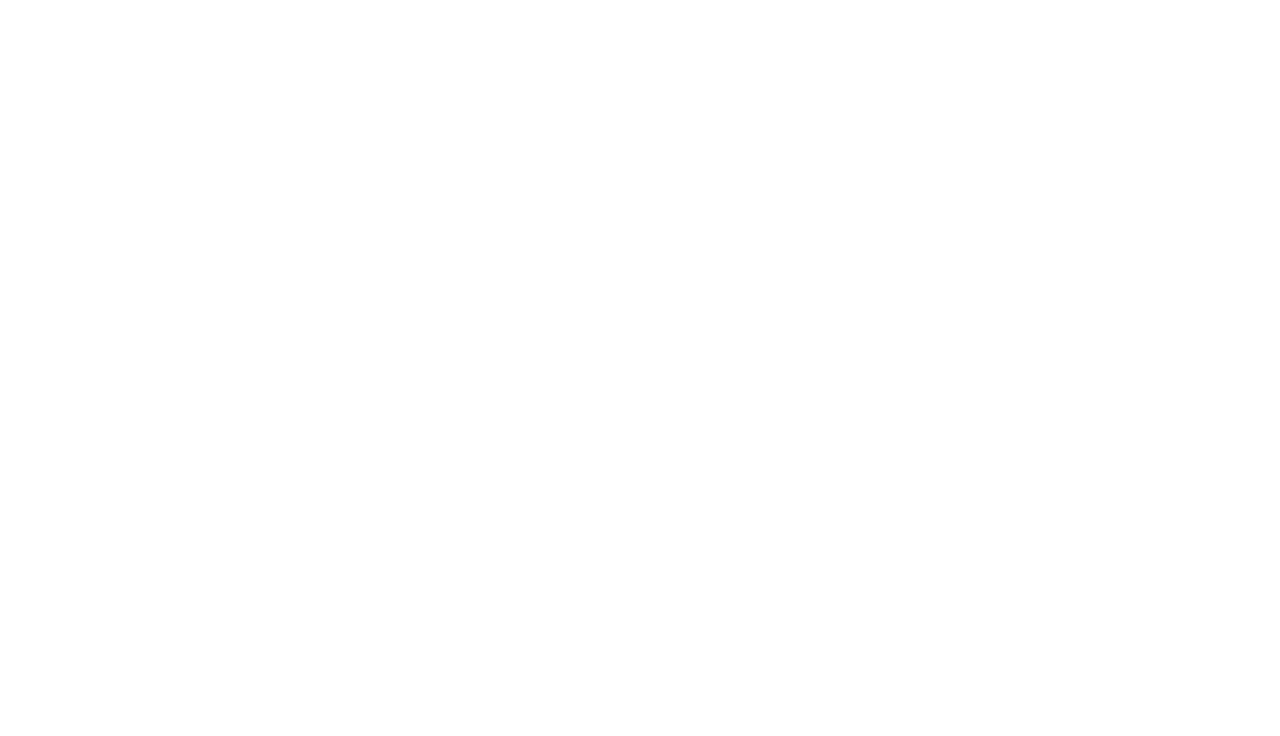
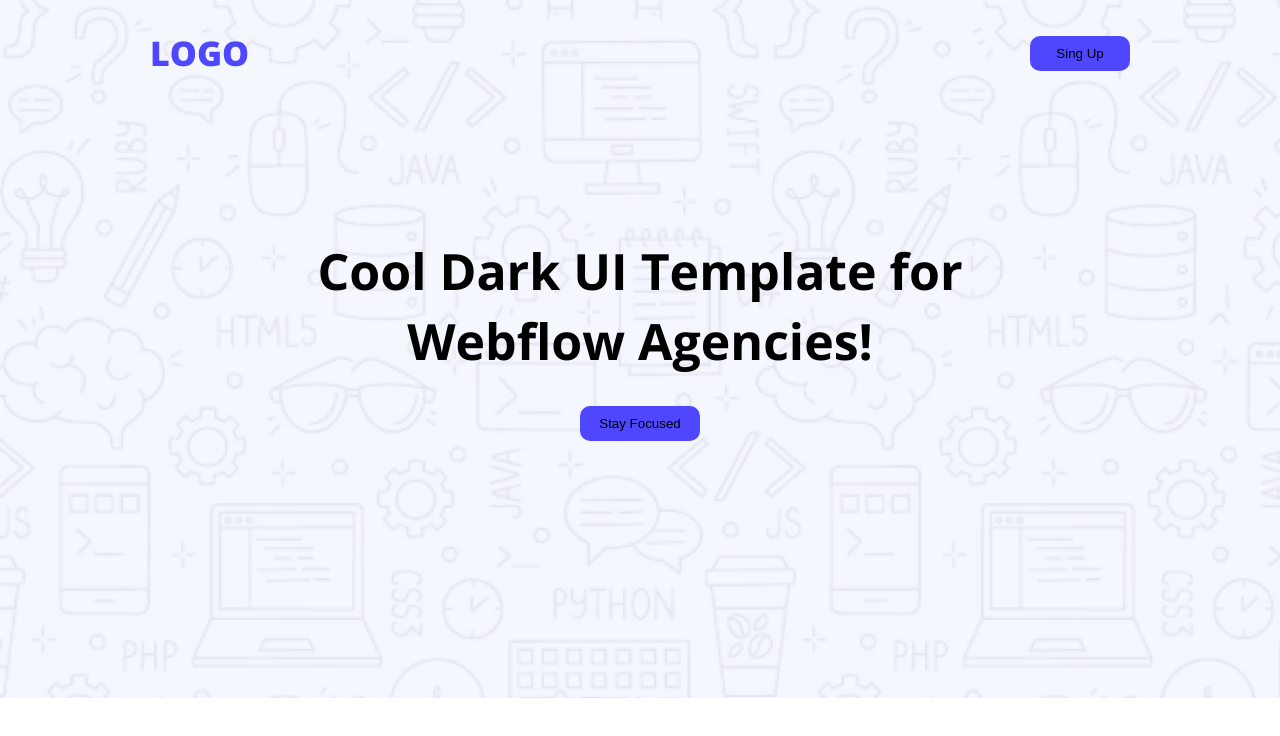
Before and after one commit to Md-Baayejid/Assignment-1, a plain HTML site: page index.html in a window 1280 px wide. Drawn offline with nearby package versions, Linux system fonts and the light colour scheme.

Commit message:
Added Banner section and css file

```diff
--- a/index.html
+++ b/index.html
@@ -4,8 +4,26 @@
     <meta charset="UTF-8">
     <meta name="viewport" content="width=device-width, initial-scale=1.0">
     <title>Assignment</title>
+    <link rel="preconnect" href="https://fonts.googleapis.com">
+<link rel="preconnect" href="https://fonts.gstatic.com" crossorigin>
+<link href="https://fonts.googleapis.com/css2?family=Inter:ital,opsz,wght@0,14..32,100..900;1,14..32,100..900&family=Open+Sans:ital,wght@0,300..800;1,300..800&display=swap" rel="stylesheet">
+
+<link rel="preconnect" href="https://fonts.googleapis.com">
+<link rel="preconnect" href="https://fonts.gstatic.com" crossorigin>
+<link href="https://fonts.googleapis.com/css2?family=Inter:ital,opsz,wght@0,14..32,100..900;1,14..32,100..900&family=Open+Sans:ital,wght@0,300..800;1,300..800&family=Raleway:ital,wght@0,100..900;1,100..900&display=swap" rel="stylesheet">
+
+    <link rel="stylesheet" href="style.css">
 </head>
 <body>
-
+    <header id="header">
+        <nav id="navigation">
+            <h1 id="logo" class="font1">LOGO</h1>
+            <button id="first-btn">Sing Up</button>
+        </nav>
+        <div id="banner">
+            <h1 class="font2" id="banner-title">Cool Dark UI Template for Webflow Agencies!</h1>
+            <button id="second-btn">Stay Focused</button>
+        </div>
+    </header>
 </body>
 </html>
--- /dev/null
+++ b/style.css
@@ -0,0 +1,84 @@
+*{
+    margin: 0px;
+}
+
+/* SHARED STYLE  */
+
+.font1{
+
+  font-family: "Open Sans", sans-serif;
+  font-optical-sizing: auto;
+  font-weight: weight;
+  font-style: normal;
+  font-variation-settings:
+    "wdth" 100;
+}
+.font2{
+
+  font-family: "Open Sans", sans-serif;
+  font-optical-sizing: auto;
+  font-weight: weight;
+  font-style: normal;
+  font-variation-settings:
+    "wdth" 100;
+}
+
+ /***** ****HEADER STYLE**** *****/
+
+ /* **NVIGATION STYLE** */
+
+#header{
+    margin: 0px;
+    height: 698px;
+    background-image: url(./Assets/Hero-bg.png);
+    background-size: cover;
+    background-repeat: no-repeat;
+
+}
+#logo{
+    font-size: 34px;
+    font-weight: 800;
+    color: #4E47FF;
+}
+#first-btn{
+    background-color: #4E47FF;
+    width: 100px;
+    height: 35px;
+    border: 0px;
+    border-radius: 10px;
+}
+#navigation{
+    display: flex;
+    align-items: center;
+    justify-content: space-between;
+    margin: 0px 150px ;
+    padding: 30px 0px;
+}
+
+/* ***BANNER STYLE*** */
+
+
+#banner-title{
+    font-size: 50px;
+    font-weight: 700;
+    line-height: 70px;
+}
+
+#second-btn{
+    background-color: #4E47FF;
+     width: 120px;
+    height: 35px;
+    border: 0px;
+    border-radius: 10px;
+
+}
+#banner{
+   display: flex;
+   flex-direction: column;
+   justify-content: center;
+   align-items: center;
+   margin: 130px 220px;
+   gap:30px ;
+    justify-self: center;
+    text-align: center;
+}
```
